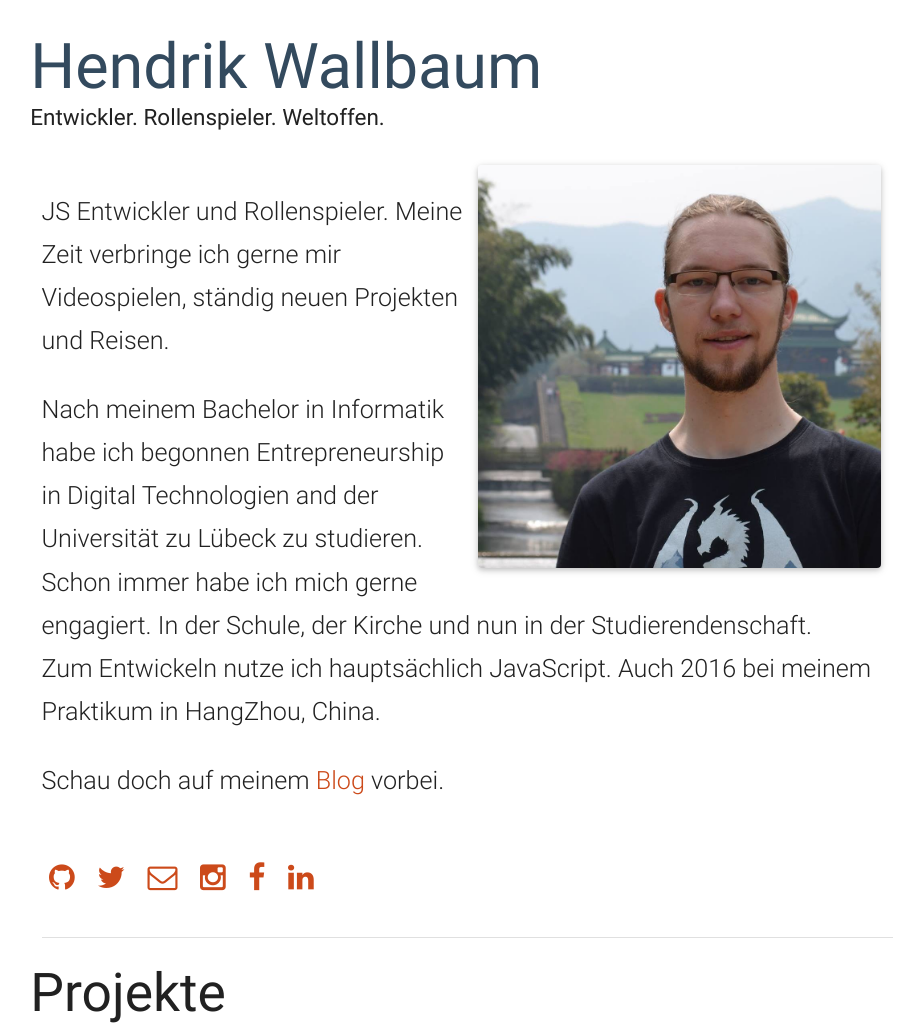
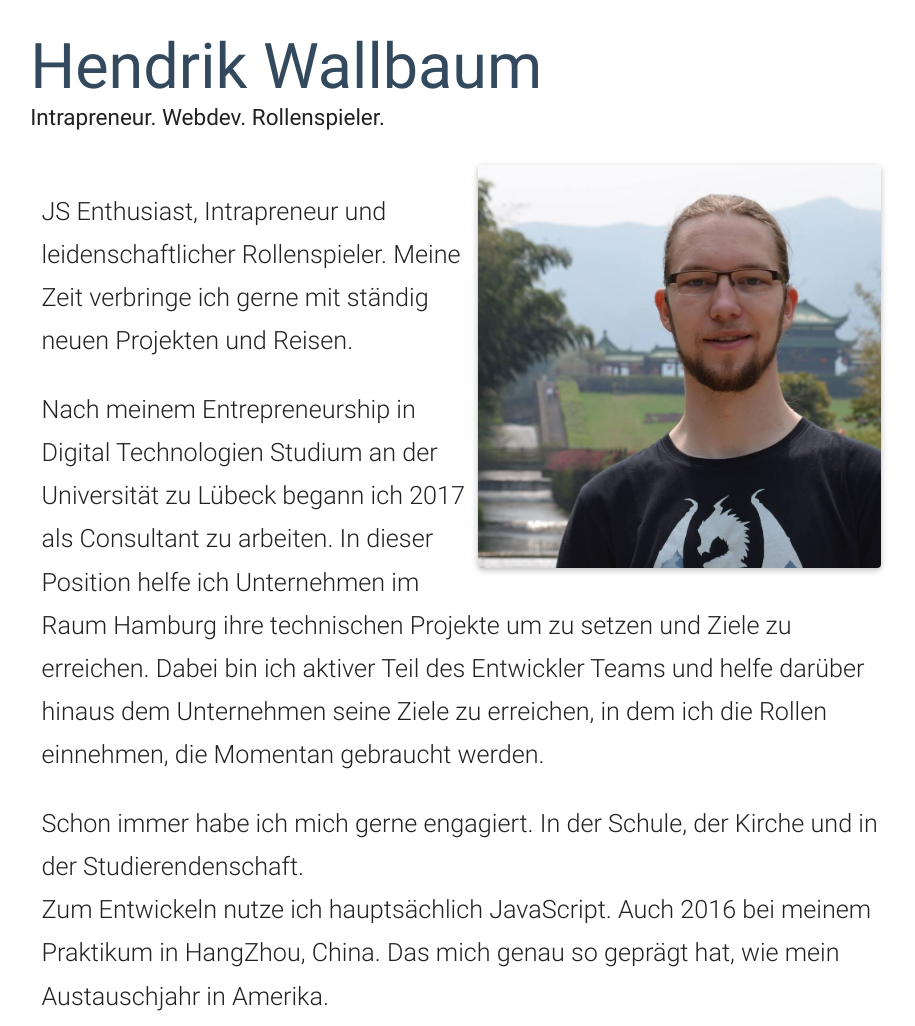
Before and after one commit to HoverBaum/personalpage, a plain HTML site: page index.html in a window 1280 px wide. Shown: the top 1026 px of the page, without its empty margins (173-1088 px from the left). Drawn offline with Linux system fonts and the light colour scheme; no server answers.

Commit message:
:books: update description in GER.

```diff
--- a/index.html
+++ b/index.html
@@ -17,13 +17,14 @@
         <section class=row id=row-top>
             <header>
                 <h1 id=name itemprop=name>Hendrik Wallbaum</h1>
-                <p>Entwickler. Rollenspieler. Weltoffen.</p>
+                <p>Intrapreneur. Webdev. Rollenspieler.</p>
             </header>
             <div class="col s12">
                 <div class="col s12 m6 right"><img src=/img/port.jpg class="responsive-img z-depth-1 port" alt="Bild von Hendrik Wallbaum."></div>
-                <p class=flow-text>JS Entwickler und Rollenspieler. Meine Zeit verbringe ich gerne mir Videospielen, ständig neuen Projekten und Reisen.</p>
-                <p class=flow-text>Nach meinem Bachelor in Informatik habe ich begonnen Entrepreneurship in Digital Technologien and der Universität zu Lübeck zu studieren. Schon immer habe ich mich gerne engagiert. In der Schule, der Kirche und nun in der Studierendenschaft.
-                    <br>Zum Entwickeln nutze ich hauptsächlich JavaScript. Auch 2016 bei meinem Praktikum in HangZhou, China.</p>
+                <p class=flow-text>JS Enthusiast, Intrapreneur und leidenschaftlicher Rollenspieler. Meine Zeit verbringe ich gerne mit ständig neuen Projekten und Reisen.</p>
+                <p class=flow-text>Nach meinem Entrepreneurship in Digital Technologien Studium an der Universität zu Lübeck begann ich 2017 als Consultant zu arbeiten. In dieser Position helfe ich Unternehmen im Raum Hamburg ihre technischen Projekte um zu setzen und Ziele zu erreichen. Dabei bin ich aktiver Teil des Entwickler Teams und helfe darüber hinaus dem Unternehmen seine Ziele zu erreichen, in dem ich die Rollen einnehmen, die Momentan gebraucht werden.</p>
+                <p class="flow-text">Schon immer habe ich mich gerne engagiert. In der Schule, der Kirche und in der Studierendenschaft.
+                    <br>Zum Entwickeln nutze ich hauptsächlich JavaScript. Auch 2016 bei meinem Praktikum in HangZhou, China. Das mich genau so geprägt hat, wie mein Austauschjahr in Amerika.</p>
                 <p class=flow-text>Schau doch auf meinem <a href="http://hoverbaum.net/">Blog</a> vorbei.</p>
                 <ul id=social-links>
 					<li><a href=https://github.com/HoverBaum class=tooltipped data-position=bottom data-delay=50 data-tooltip=GitHub><i class="fa fa-github left"></i></a></li>
```
